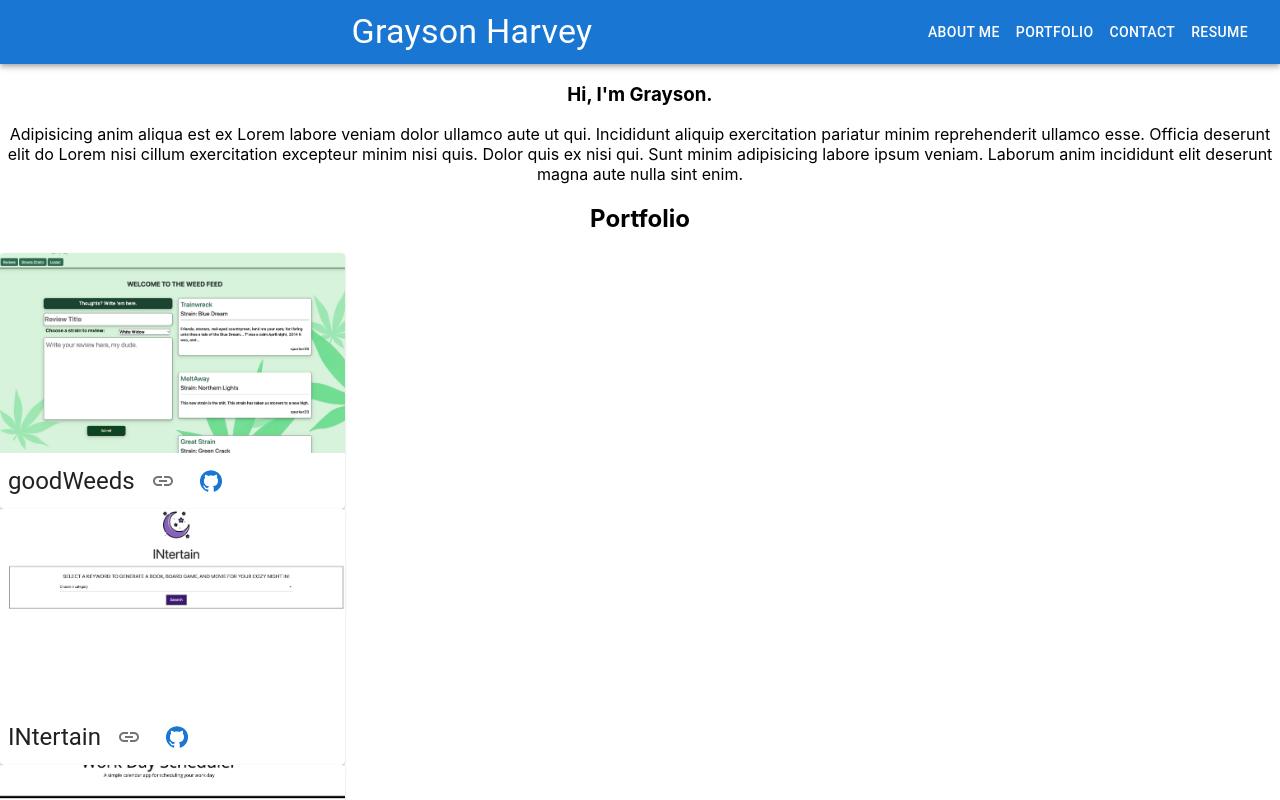
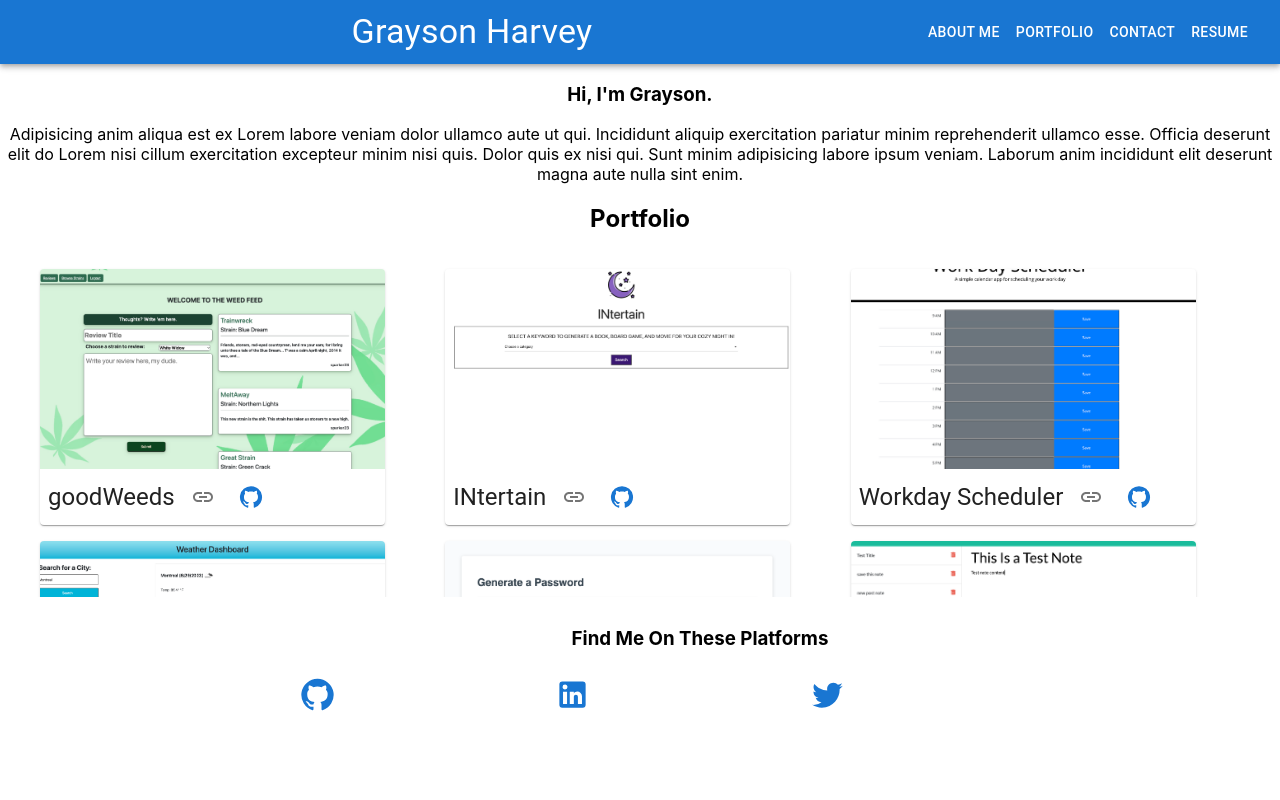
Before and after one commit to graycodesnu/g-harvey-portfolio, a React (Create React App) app: page /Portfolio in a window 1280 px wide. Shown: the top 800 px of the page. Built offline with nearby package versions, Linux system fonts and the light colour scheme.

Commit message:
created grid for portfolio

```diff
--- a/src/components/Portfolio.js
+++ b/src/components/Portfolio.js
@@ -6,13 +6,15 @@ import { CardActionArea, CardActions } from '@mui/material';
 import GitHubIcon from '@mui/icons-material/GitHub';
 import { IconButton } from '@mui/material';
 import InsertLinkTwoToneIcon from '@mui/icons-material/InsertLinkTwoTone';
+import { Box } from '../styles/PortfolioStyles';
+
 
 export default function Portfolio () {
 
   return (
       <>
       <h2>Portfolio</h2>
-      <div>
+      <Box>
 {/* *********** goodWeeds *********** */}
         <div>
         <Card sx={{ maxWidth: 345, maxHeight: 300 }}>
@@ -163,7 +165,7 @@ export default function Portfolio () {
           </CardActions>
           </Card>
       </div>
-    </div>
+    </Box>
     </>
   );
 }
--- a/src/styles/FooterStyles.js
+++ b/src/styles/FooterStyles.js
@@ -3,10 +3,9 @@ import styled from 'styled-components';
 export const Box = styled.div`
   padding: 80px 60px;
   background: white;
-  position: relative;
+  position: absolute;
   bottom: 0;
   width: 100%;
-
 
   @media (max-width: 1000px) {
     padding-bottom: 30px;
@@ -20,7 +19,7 @@ export const Container = styled.div`
     justify-content: center;
     max-width: 1000px;
     margin: 0 auto;
-    /* background: red; */
+    position: relative;
 `
 
 export const Column = styled.div`
--- /dev/null
+++ b/src/styles/PortfolioStyles.js
@@ -0,0 +1,11 @@
+import styled from 'styled-components';
+
+export const Box = styled.div`
+  padding: 1rem;
+  height: 4rem;
+  max-width: 1200px;
+  margin: 0 auto;
+  display: grid;
+  gap: 1rem;
+  grid-template-columns: repeat(auto-fit, minmax(300px, 1fr))
+`;
```
